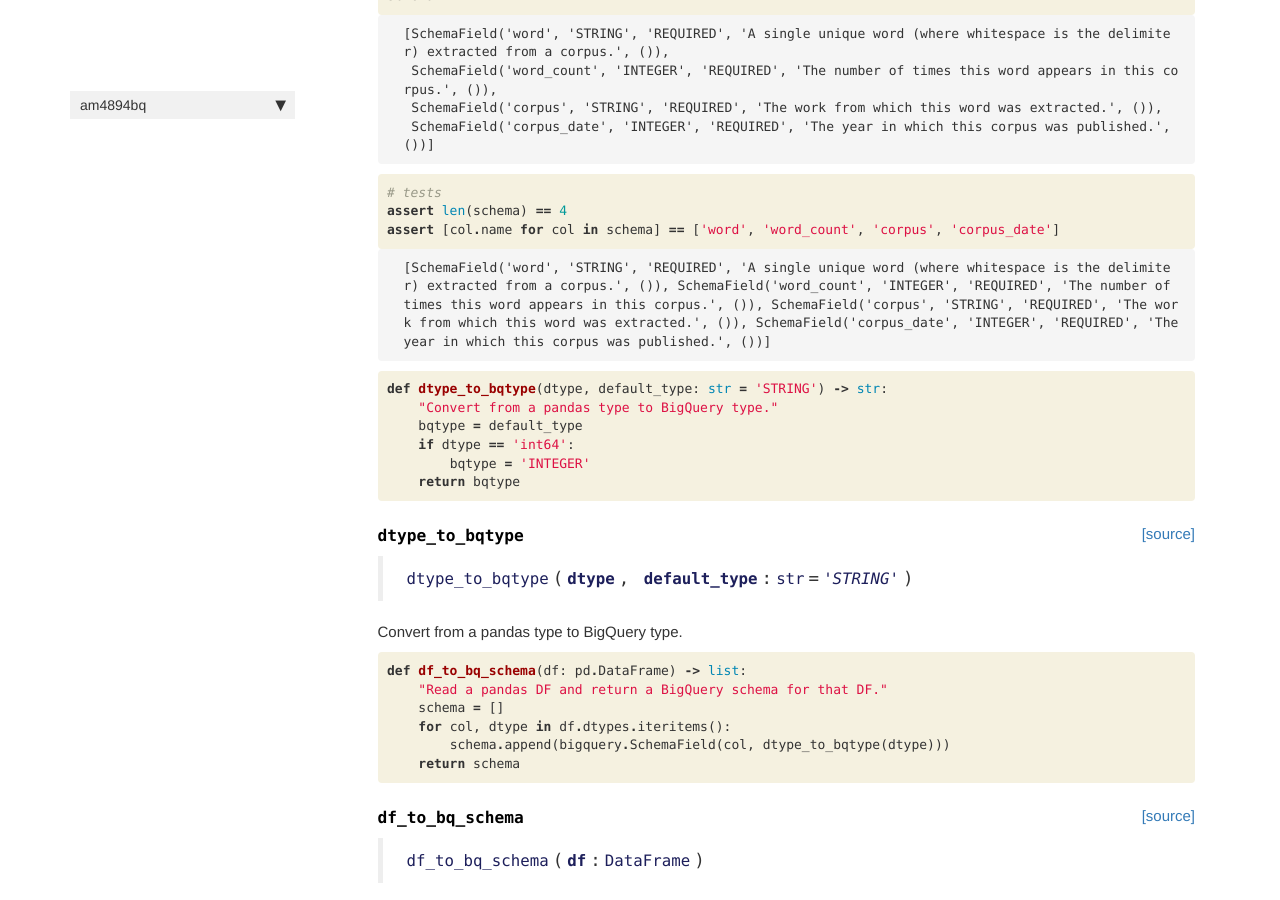
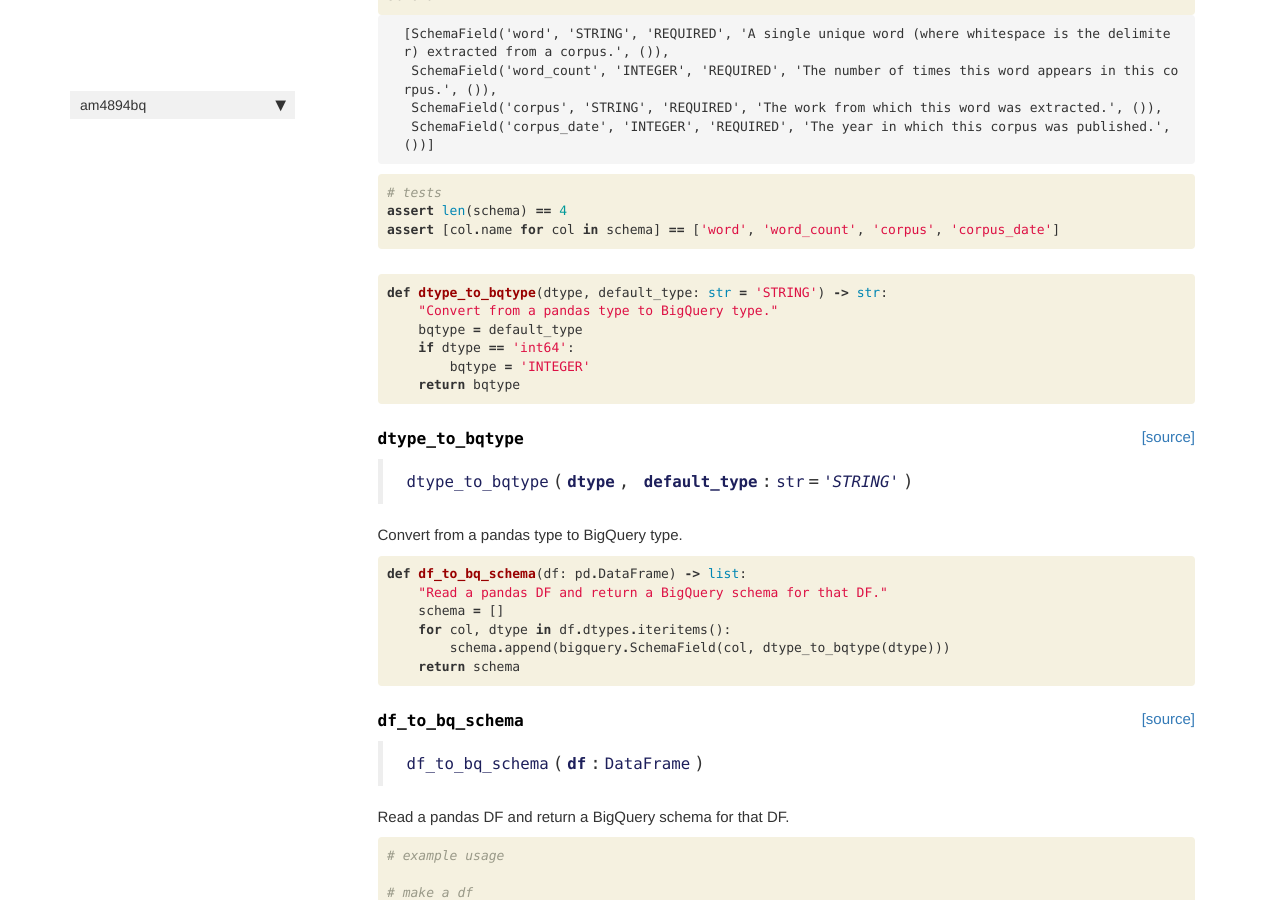
Before and after one commit to andrewm4894/am4894bq, a Jekyll site: the page built from docs/schema.html, in a window 1280 px wide and 900 px high, scrolled down 692 px. Built offline with Jekyll 4.4.1, drawn with Linux system fonts in a browser that asks for light colours; nearby versions of some CDN libraries; comment, search, counter and statistics services are not loaded.

```diff
--- a/docs/schema.html
+++ b/docs/schema.html
@@ -126,20 +126,6 @@ description: "Functionality related to dealing with schemas in BigQuery."
 </pre></div>
 
     </div>
-</div>
-</div>
-
-<div class="output_wrapper">
-<div class="output">
-
-<div class="output_area">
-
-<div class="output_subarea output_stream output_stdout output_text">
-<pre>[SchemaField(&#39;word&#39;, &#39;STRING&#39;, &#39;REQUIRED&#39;, &#39;A single unique word (where whitespace is the delimiter) extracted from a corpus.&#39;, ()), SchemaField(&#39;word_count&#39;, &#39;INTEGER&#39;, &#39;REQUIRED&#39;, &#39;The number of times this word appears in this corpus.&#39;, ()), SchemaField(&#39;corpus&#39;, &#39;STRING&#39;, &#39;REQUIRED&#39;, &#39;The work from which this word was extracted.&#39;, ()), SchemaField(&#39;corpus_date&#39;, &#39;INTEGER&#39;, &#39;REQUIRED&#39;, &#39;The year in which this corpus was published.&#39;, ())]
-</pre>
-</div>
-</div>
-
 </div>
 </div>
 
--- a/requirements_dev.txt
+++ b/requirements_dev.txt
@@ -1,4 +1,5 @@
 jupyter==1.0.0
+jupyterlab==2.1.2
 nbdev==0.2.18
 twine
 google-cloud-bigquery==1.24.0
```
Also changed, not shown: docs/index.html (+7 -0 lines), .github/workflows/main.yml, README.md, 1 other file.
